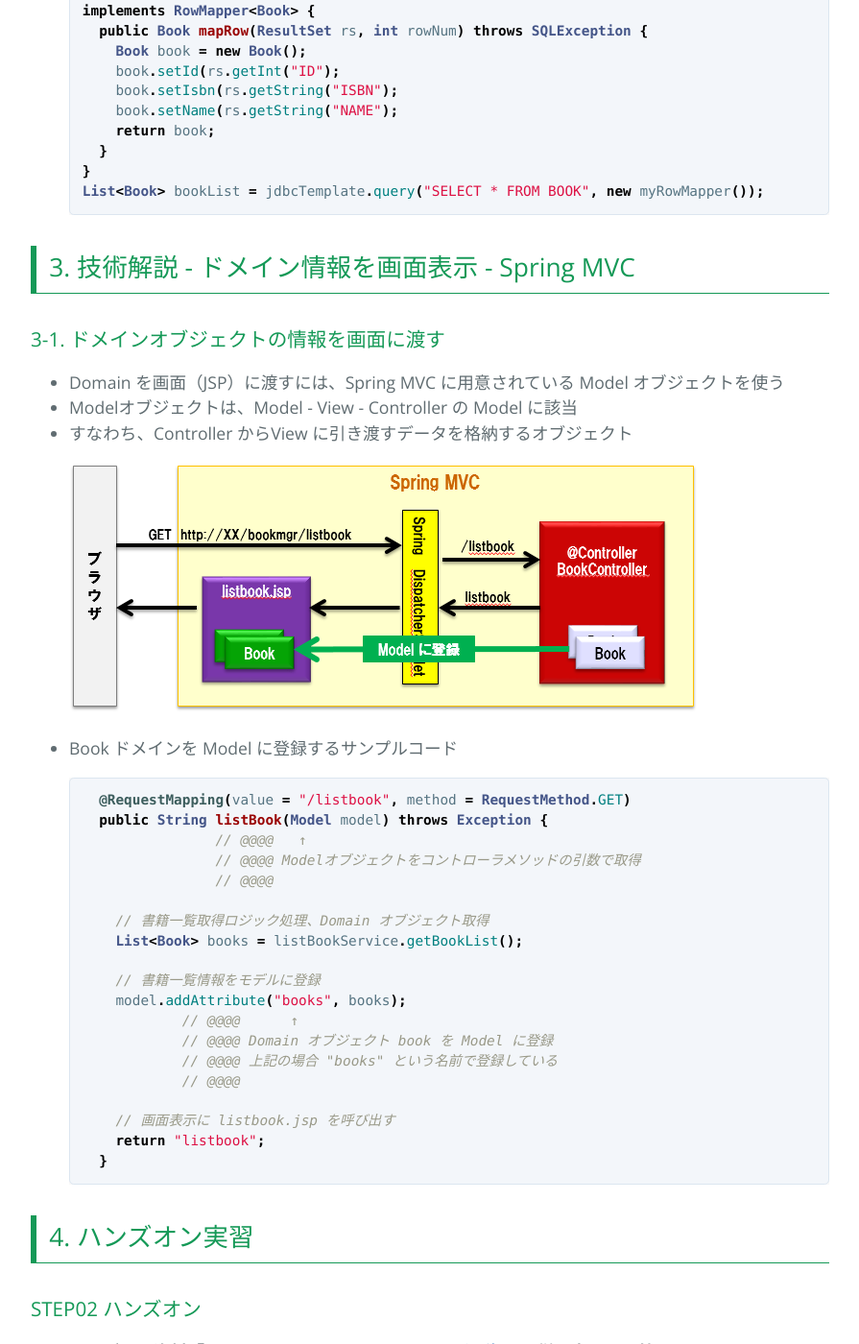
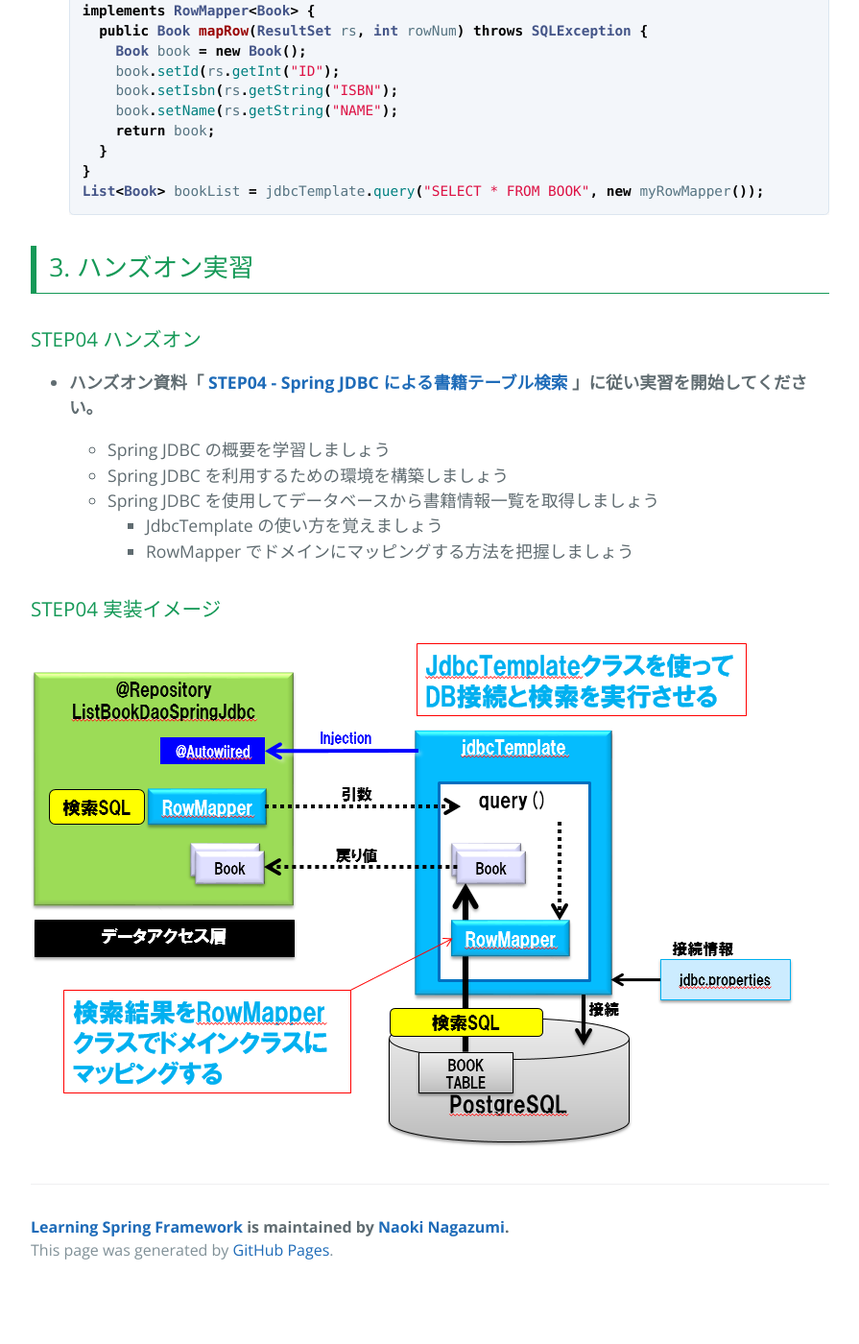
Before and after one commit to ngzm/training-java-spring-entry, a Jekyll site: the page built from _texts/step04_text.md, in a window 1280 px wide and 1400 px high, scrolled down 3975 px. Shown: the whole window at 96% size, without its empty margins (192-1087 px from the left). Built offline with Jekyll 4.4.1, drawn with Linux system fonts in a browser that asks for light colours; after the commit the page ends 5321 px from its top, so only the background shows below that; some of the changed text lies outside the part shown.

Commit message:
トレーニングテキスト STEP04 の作成完了

````diff
--- a/_texts/step04_text.md
+++ b/_texts/step04_text.md
@@ -123,47 +123,12 @@ date:   2017-04-18
     List<Book> bookList = jdbcTemplate.query("SELECT * FROM BOOK", new myRowMapper());
     ```
 
-<h2 class="handson">3. 技術解説 - ドメイン情報を画面表示 - Spring MVC</h2>
+<h2 class="handson">3. ハンズオン実習</h2>
 
-### 3-1. ドメインオブジェクトの情報を画面に渡す
-
-- Domain を画面（JSP）に渡すには、Spring MVC に用意されている Model オブジェクトを使う
-- Modelオブジェクトは、Model - View - Controller の Model に該当
-- すなわち、Controller からView に引き渡すデータを格納するオブジェクト
-
-    ![MVC model]({{ site.baseurl }}/images/texts/tech_step03_05.png "MVC Model")
-
-- Book ドメインを Model に登録するサンプルコード
-
-    ```java
-    @RequestMapping(value = "/listbook", method = RequestMethod.GET)
-    public String listBook(Model model) throws Exception {
-                  // @@@@   ↑
-                  // @@@@ Modelオブジェクトをコントローラメソッドの引数で取得
-                  // @@@@
-
-      // 書籍一覧取得ロジック処理、Domain オブジェクト取得
-      List<Book> books = listBookService.getBookList();
-
-      // 書籍一覧情報をモデルに登録
-      model.addAttribute("books", books);
-              // @@@@      ↑
-              // @@@@ Domain オブジェクト book を Model に登録
-              // @@@@ 上記の場合 "books" という名前で登録している
-              // @@@@
-
-      // 画面表示に listbook.jsp を呼び出す
-      return "listbook";
-    }
-    ```
-
-
-<h2 class="handson">4. ハンズオン実習</h2>
-
-### STEP02 ハンズオン
+### STEP04 ハンズオン
 
 {% for handson in site.handsons %}
-  {% if handson.step == 'STEP02' %}
+  {% if handson.step == 'STEP04' %}
     {% capture hurl %}{{ site.baseurl }}{{ handson.url }}{% endcapture %}
     {% capture hnam %}{{ handson.step }} - {{ handson.title }}{% endcapture %}
     {% break %}
@@ -172,11 +137,12 @@ date:   2017-04-18
 
 - **ハンズオン資料「 [{{ hnam }}]({{ hurl }}) 」に従い実習を開始してください。**
 
-    - メイン画面を作成して遷移させましょう
-    - 書籍一覧画面を作成して遷移させましょう
-    - 書籍登録フォーム画面を作成して遷移させましょう
-    - 書籍管理アプリ用のスタイルシートを作成しましょう
+    - Spring JDBC の概要を学習しましょう
+    - Spring JDBC を利用するための環境を構築しましょう
+    - Spring JDBC を使用してデータベースから書籍情報一覧を取得しましょう
+        - JdbcTemplate の使い方を覚えましょう
+        - RowMapper でドメインにマッピングする方法を把握しましょう
 
-### STEP02 実装イメージ
+### STEP04 実装イメージ
 
-![step02-flow]({{ site.baseurl }}/images/texts/text_step02_02.png "text02 Flow")
+![step04-flow]({{ site.baseurl }}/images/texts/text_step04_02.png "text04 Flow")
````
